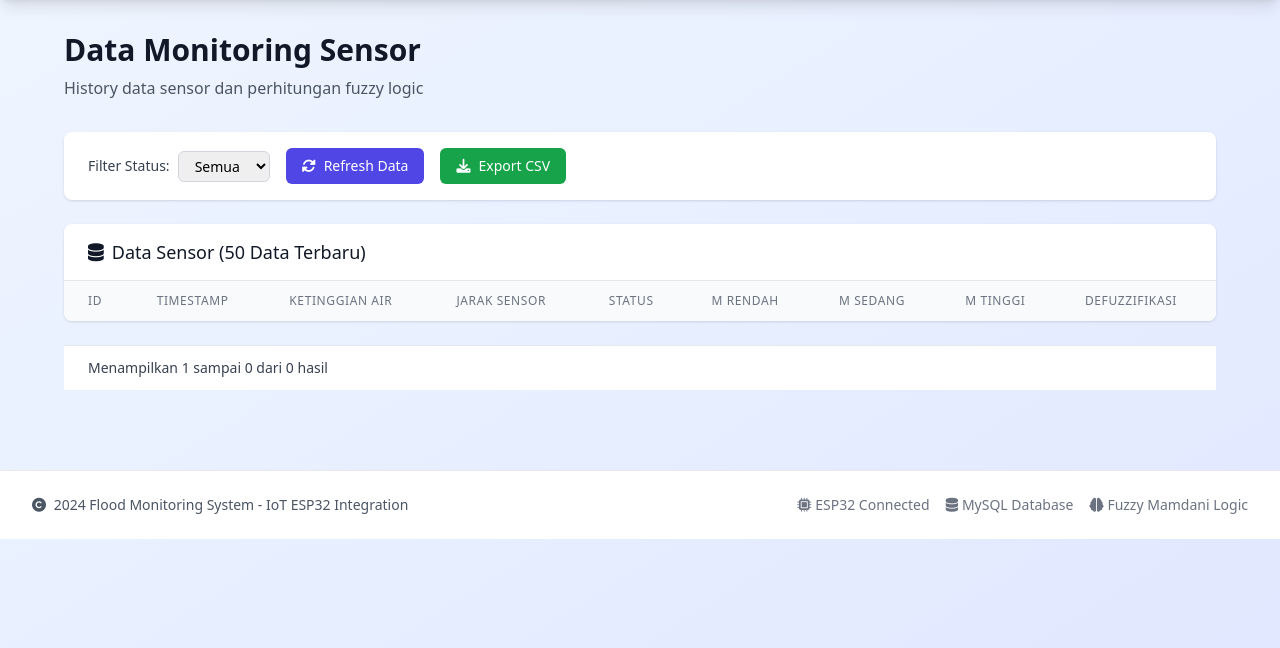
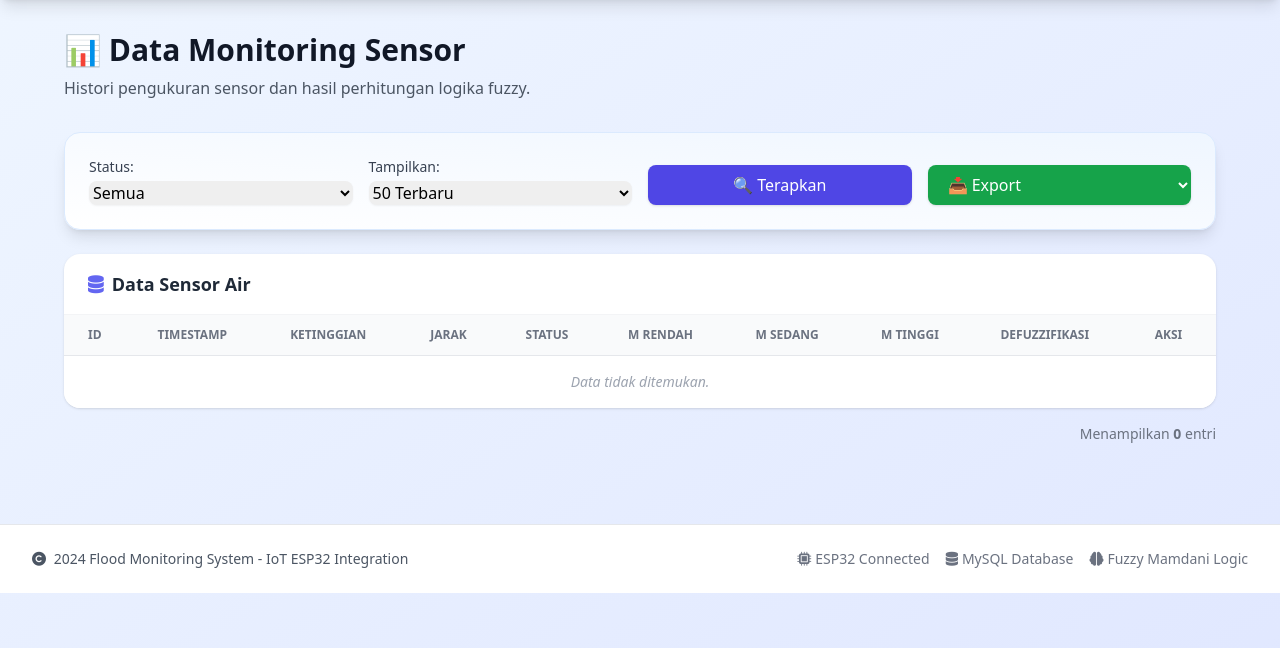
Before and after one commit to rsydfhmy03/Flood-Detection-System, a Flask app: page /monitoring in a window 1280 px wide. Shown: the part 65-713 px from the top of the page. Run offline with Flask 3, Linux system fonts and the light colour scheme; the visitor is signed in with stand-in values (Sample User, id 1); lists and menus that the app fills with data are empty; some libraries are stand-ins or nearby versions.

Commit message:
fix : recap monitoring

```diff
--- a/requirements.txt
+++ b/requirements.txt
@@ -6,3 +6,5 @@ requests==2.31.0
 numpy==1.24.3
 plotly==5.15.0
 Werkzeug==2.3.7
+pandas==2.2.3
+reportlab==4.4.1
--- a/routes/api.py
+++ b/routes/api.py
@@ -1,6 +1,6 @@
 from flask import Blueprint, request, jsonify
 from models import db
-from models.monitoring import MonitoringData
+# from models.monitoring import MonitoringData
 from utils.fuzzy_logic import FuzzyMamdani
 from datetime import datetime
 import json
@@ -11,7 +11,7 @@ api_bp = Blueprint('api', __name__, url_prefix='/api')
 @api_bp.route('/monitoring/store', methods=['POST'])
 def store_monitoring_data():
     """API endpoint untuk menerima data dari ESP32"""
-
+    from models.monitoring import MonitoringData
     try:
         # Ambil data dari request
         if request.is_json:
@@ -68,7 +68,7 @@ def store_monitoring_data():
 @api_bp.route('/monitoring/data', methods=['GET'])
 def get_monitoring_data():
     """API untuk mendapatkan data monitoring (dengan pagination)"""
-
+    from models.monitoring import MonitoringData
     try:
         page = request.args.get('page', 1, type=int)
         per_page = request.args.get('per_page', 20, type=int)
--- a/routes/dashboard.py
+++ b/routes/dashboard.py
@@ -4,6 +4,7 @@ from models.monitoring import MonitoringData
 from routes.auth import login_required
 from datetime import datetime, timedelta
 import json
+from utils.pdf_generator import generate_monitoring_pdf
 
 dashboard_bp = Blueprint('dashboard', __name__)
 
@@ -42,15 +43,103 @@ def index():
 @dashboard_bp.route('/monitoring')
 @login_required
 def monitoring():
-    """Halaman monitoring data sensor real-time"""
+    from flask import request, Response, send_file
+    import io, csv
+    import pandas as pd
+    from reportlab.lib.pagesizes import letter
+    from reportlab.pdfgen import canvas
 
-    # Ambil 50 data terbaru
-    monitoring_data = MonitoringData.query.order_by(
-        MonitoringData.timestamp.desc()
-    ).limit(50).all()
+    status_filter = request.args.get('status')
+    export = request.args.get('export')  # csv, excel, pdf
+    limit = request.args.get('limit', '50')
+    page = int(request.args.get('page', 1))
+    per_page = 10
+
+    query = MonitoringData.query.order_by(MonitoringData.timestamp.desc())
+
+    if status_filter:
+        query = query.filter_by(status=status_filter)
+
+    # Ambil semua data jika limit=all (tetap gunakan pagination)
+    if limit == 'all':
+        pagination = query.paginate(page=page, per_page=per_page, error_out=False)
+        monitoring_data = pagination.items
+        total_data = pagination.total
+        total_pages = pagination.pages
+    else:
+        # Ambil 50 data saja, kemudian paginate 10 per halaman
+        all_limited_data = query.limit(50).all()
+        total_data = len(all_limited_data)
+        total_pages = (total_data + per_page - 1) // per_page
+        start = (page - 1) * per_page
+        end = start + per_page
+        monitoring_data = all_limited_data[start:end]
+
+    # Data untuk export
+    export_query = query.all() if limit == 'all' else query.limit(50).all()
+    data_list = [{
+        "ID": d.id,
+        "Timestamp": d.timestamp.strftime('%Y-%m-%d %H:%M:%S'),
+        "Ketinggian": d.ketinggian_air,
+        "Jarak": d.jarak_sensor,
+        "Status": d.status,
+        "μ Rendah": d.mu_rendah,
+        "μ Sedang": d.mu_sedang,
+        "μ Tinggi": d.mu_tinggi,
+        "Defuzzifikasi": d.defuzzifikasi_nilai
+    } for d in export_query]
+
+    if export == "csv":
+        def generate():
+            header = list(data_list[0].keys()) if data_list else []
+            yield ",".join(header) + "\n"
+            for row in data_list:
+                yield ",".join(str(row[h]) for h in header) + "\n"
+        return Response(generate(), mimetype="text/csv",
+                        headers={"Content-Disposition": "attachment; filename=monitoring_export.csv"})
+
+
+    # elif export == "pdf":
+    #     output = io.BytesIO()
+    #     c = canvas.Canvas(output, pagesize=letter)
+    #     width, height = letter
+
+    #     c.setFont("Helvetica-Bold", 14)
+    #     c.drawString(50, height - 40, "Laporan Monitoring Sensor")
+
+    #     c.setFont("Helvetica", 10)
+    #     y = height - 70
+    #     for i, row in enumerate(data_list):
+    #         line = f"{i+1}. {row['Timestamp']} | Tinggi: {row['Ketinggian']} | Status: {row['Status']}"
+    #         c.drawString(50, y, line)
+    #         y -= 15
+    #         if y < 50:
+    #             c.showPage()
+    #             y = height - 50
+
+    #     c.save()
+    #     output.seek(0)
+    #     return send_file(output, download_name="monitoring_export.pdf", as_attachment=True)
+    elif export == "pdf":
+        try:
+            # Gunakan PDF generator baru
+            pdf_buffer = generate_monitoring_pdf(data_list)
+            return send_file(pdf_buffer,
+                           download_name=f"laporan_monitoring_{datetime.now().strftime('%Y%m%d_%H%M')}.pdf",
+                           as_attachment=True,
+                           mimetype='application/pdf')
+        except Exception as e:
+            print(f"Error creating PDF: {e}")
+            return "Error generating PDF file", 500
 
     return render_template('monitoring.html',
-                         monitoring_data=monitoring_data)
+                           monitoring_data=monitoring_data,
+                           selected_status=status_filter,
+                           current_page=page,
+                           total_pages=total_pages,
+                           limit=limit)
+
+
 
 @dashboard_bp.route('/api/latest-data')
 @login_required
--- a/templates/monitoring.html
+++ b/templates/monitoring.html
@@ -6,115 +6,126 @@
 <div class="max-w-7xl mx-auto px-4 sm:px-6 lg:px-8">
     <!-- Header -->
     <div class="mb-8">
-        <h1 class="text-3xl font-bold text-gray-900">Data Monitoring Sensor</h1>
-        <p class="mt-2 text-gray-600">History data sensor dan perhitungan fuzzy logic</p>
+        <h1 class="text-3xl font-bold text-gray-900">📊 Data Monitoring Sensor</h1>
+        <p class="mt-2 text-gray-600">Histori pengukuran sensor dan hasil perhitungan logika fuzzy.</p>
     </div>
 
-    <!-- Filter Section -->
-    <div class="bg-white shadow rounded-lg mb-6">
-        <div class="px-6 py-4">
-            <div class="flex flex-wrap items-center gap-4">
-                <div class="flex items-center">
-                    <label class="text-sm font-medium text-gray-700 mr-2">Filter Status:</label>
-                    <select class="border border-gray-300 rounded-md px-3 py-1 text-sm">
-                        <option value="">Semua</option>
-                        <option value="Aman">Aman</option>
-                        <option value="Siaga">Siaga</option>
-                        <option value="Banjir">Banjir</option>
-                    </select>
-                </div>
-                <button class="bg-indigo-600 text-white px-4 py-2 rounded-md text-sm hover:bg-indigo-700">
-                    <i class="fas fa-sync-alt mr-2"></i>Refresh Data
-                </button>
-                <button class="bg-green-600 text-white px-4 py-2 rounded-md text-sm hover:bg-green-700">
-                    <i class="fas fa-download mr-2"></i>Export CSV
-                </button>
+    <!-- Filter Card -->
+    <div class="bg-gradient-to-tr from-white to-blue-50 shadow-lg rounded-2xl p-6 mb-6 border border-blue-100">
+        <form method="get" class="grid grid-cols-1 md:grid-cols-4 gap-4">
+            <div>
+                <label class="block text-sm font-medium text-gray-700 mb-1">Status:</label>
+                <select name="status" class="w-full rounded-lg border-gray-300 shadow-sm focus:ring-indigo-500 focus:border-indigo-500">
+                    <option value="">Semua</option>
+                    <option value="Aman" {% if selected_status == 'Aman' %}selected{% endif %}>Aman</option>
+                    <option value="Siaga" {% if selected_status == 'Siaga' %}selected{% endif %}>Siaga</option>
+                    <option value="Banjir" {% if selected_status == 'Banjir' %}selected{% endif %}>Banjir</option>
+                </select>
             </div>
-        </div>
+            <div>
+                <label class="block text-sm font-medium text-gray-700 mb-1">Tampilkan:</label>
+                <select name="limit" class="w-full rounded-lg border-gray-300 shadow-sm focus:ring-indigo-500 focus:border-indigo-500">
+                    <option value="50">50 Terbaru</option>
+                    <option value="all">Semua Data</option>
+                </select>
+            </div>
+            <div class="flex items-end">
+                <button type="submit" class="w-full bg-indigo-600 hover:bg-indigo-700 text-white font-medium py-2 px-4 rounded-lg shadow">🔍 Terapkan</button>
+            </div>
+            <div class="flex items-end">
+                <select onchange="handleExport(this.value)" class="w-full bg-green-600 text-white py-2 px-4 rounded-lg shadow hover:bg-green-700">
+                    <option value="">📥 Export</option>
+                    <option value="csv">Export CSV</option>
+                    <option value="pdf">Export PDF</option>
+                </select>
+            </div>
+        </form>
     </div>
 
-    <!-- Data Table -->
-    <div class="bg-white shadow rounded-lg overflow-hidden">
-        <div class="px-6 py-4 border-b border-gray-200">
-            <h3 class="text-lg leading-6 font-medium text-gray-900">
-                <i class="fas fa-database mr-2"></i>Data Sensor (50 Data Terbaru)
+    <!-- Data Table Card -->
+    <div class="bg-white rounded-2xl shadow overflow-hidden">
+        <div class="px-6 py-4 border-b border-gray-100">
+            <h3 class="text-lg font-semibold text-gray-800 flex items-center gap-2">
+                <i class="fas fa-database text-indigo-500"></i>
+                Data Sensor Air
             </h3>
         </div>
         <div class="overflow-x-auto">
-            <table class="min-w-full divide-y divide-gray-200">
-                <thead class="bg-gray-50">
+            <table class="min-w-full divide-y divide-gray-200 text-sm">
+                <thead class="bg-gray-50 text-xs font-bold text-gray-500 uppercase">
                     <tr>
-                        <th class="px-6 py-3 text-left text-xs font-medium text-gray-500 uppercase tracking-wider">ID</th>
-                        <th class="px-6 py-3 text-left text-xs font-medium text-gray-500 uppercase tracking-wider">Timestamp</th>
-                        <th class="px-6 py-3 text-left text-xs font-medium text-gray-500 uppercase tracking-wider">Ketinggian Air</th>
-                        <th class="px-6 py-3 text-left text-xs font-medium text-gray-500 uppercase tracking-wider">Jarak Sensor</th>
-                        <th class="px-6 py-3 text-left text-xs font-medium text-gray-500 uppercase tracking-wider">Status</th>
-                        <th class="px-6 py-3 text-left text-xs font-medium text-gray-500 uppercase tracking-wider">μ Rendah</th>
-                        <th class="px-6 py-3 text-left text-xs font-medium text-gray-500 uppercase tracking-wider">μ Sedang</th>
-                        <th class="px-6 py-3 text-left text-xs font-medium text-gray-500 uppercase tracking-wider">μ Tinggi</th>
-                        <th class="px-6 py-3 text-left text-xs font-medium text-gray-500 uppercase tracking-wider">Defuzzifikasi</th>
+                        <th class="px-6 py-3 text-left">ID</th>
+                        <th class="px-6 py-3 text-left">Timestamp</th>
+                        <th class="px-6 py-3 text-left">Ketinggian</th>
+                        <th class="px-6 py-3 text-left">Jarak</th>
+                        <th class="px-6 py-3 text-left">Status</th>
+                        <th class="px-6 py-3 text-left">μ Rendah</th>
+                        <th class="px-6 py-3 text-left">μ Sedang</th>
+                        <th class="px-6 py-3 text-left">μ Tinggi</th>
+                        <th class="px-6 py-3 text-left">Defuzzifikasi</th>
+                        <th class="px-6 py-3 text-left">Aksi</th>
                     </tr>
                 </thead>
-                <tbody class="bg-white divide-y divide-gray-200">
-                    {% for data in sensor_data %}
-                    <tr class="hover:bg-gray-50">
-                        <td class="px-6 py-4 whitespace-nowrap text-sm text-gray-900">{{ data.id }}</td>
-                        <td class="px-6 py-4 whitespace-nowrap text-sm text-gray-900">
-                            {{ data.timestamp.strftime('%Y-%m-%d %H:%M:%S') }}
-                        </td>
-                        <td class="px-6 py-4 whitespace-nowrap text-sm text-gray-900">
-                            <span class="font-semibold">{{ "%.1f"|format(data.ketinggian_air) }} cm</span>
-                        </td>
-                        <td class="px-6 py-4 whitespace-nowrap text-sm text-gray-500">
-                            {{ "%.1f"|format(data.jarak_sensor) }} cm
-                        </td>
-                        <td class="px-6 py-4 whitespace-nowrap">
-                            <span class="inline-flex px-2 py-1 text-xs font-semibold rounded-full border
-                                {% if data.status_fuzzy == 'Aman' %}status-aman
-                                {% elif data.status_fuzzy == 'Siaga' %}status-siaga
-                                {% else %}status-banjir{% endif %}">
-                                {{ data.status_fuzzy }}
+                <tbody class="bg-white divide-y divide-gray-100">
+                    {% for data in monitoring_data %}
+                    <tr class="hover:bg-blue-50 transition">
+                        <td class="px-6 py-4">{{ data.id }}</td>
+                        <td class="px-6 py-4">{{ data.timestamp.strftime('%Y-%m-%d %H:%M:%S') }}</td>
+                        <td class="px-6 py-4 font-semibold text-blue-600">{{ "%.1f"|format(data.ketinggian_air) }} cm</td>
+                        <td class="px-6 py-4 text-gray-500">{{ "%.1f"|format(data.jarak_sensor) }} cm</td>
+                        <td class="px-6 py-4">
+                            <span class="inline-flex px-2 py-1 rounded-full text-xs font-semibold
+                                {% if data.status == 'Aman' %}bg-green-100 text-green-700
+                                {% elif data.status == 'Siaga' %}bg-yellow-100 text-yellow-800
+                                {% else %}bg-red-100 text-red-700{% endif %}">
+                                {{ data.status }}
                             </span>
                         </td>
-                        <td class="px-6 py-4 whitespace-nowrap text-sm text-gray-900">
-                            {{ "%.3f"|format(data.membership_rendah) }}
+                        <td class="px-6 py-4">{{ "%.3f"|format(data.mu_rendah) }}</td>
+                        <td class="px-6 py-4">{{ "%.3f"|format(data.mu_sedang) }}</td>
+                        <td class="px-6 py-4">{{ "%.3f"|format(data.mu_tinggi) }}</td>
+                        <td class="px-6 py-4 font-semibold">{{ "%.2f"|format(data.defuzzifikasi_nilai) }}</td>
+                        <td class="px-6 py-4">
+                            <a target="_blank" href="https://wa.me/6282142839630?text=Halo%20Admin%2C%20terdeteksi%20status%20*{{ data.status }}*%20pada%20{{ data.timestamp.strftime('%Y-%m-%d %H:%M:%S') }}%20yang%20perlu%20ditindaklanjuti." class="text-blue-500 hover:text-blue-700 underline">WA</a>
                         </td>
-                        <td class="px-6 py-4 whitespace-nowrap text-sm text-gray-900">
-                            {{ "%.3f"|format(data.membership_sedang) }}
-                        </td>
-                        <td class="px-6 py-4 whitespace-nowrap text-sm text-gray-900">
-                            {{ "%.3f"|format(data.membership_tinggi) }}
-                        </td>
-                        <td class="px-6 py-4 whitespace-nowrap text-sm text-gray-900 font-semibold">
-                            {{ "%.2f"|format(data.defuzzifikasi_value) }}
-                        </td>
+                    </tr>
+                    {% else %}
+                    <tr>
+                        <td colspan="10" class="px-6 py-4 text-center text-gray-400 italic">Data tidak ditemukan.</td>
                     </tr>
                     {% endfor %}
                 </tbody>
             </table>
+
+            {% if total_pages > 1 %}
+            <div class="flex justify-between items-center p-4 text-sm text-gray-500 border-t border-gray-100">
+                <div>Halaman <strong>{{ current_page }}</strong> dari <strong>{{ total_pages }}</strong></div>
+                <div class="space-x-2">
+                    {% if current_page > 1 %}
+                    <a href="{{ url_for('dashboard.monitoring', status=selected_status, limit=limit, page=current_page-1) }}" class="px-3 py-1 rounded-md bg-white border shadow-sm hover:bg-gray-100">← Sebelumnya</a>
+                    {% endif %}
+                    {% if current_page < total_pages %}
+                    <a href="{{ url_for('dashboard.monitoring', status=selected_status, limit=limit, page=current_page+1) }}" class="px-3 py-1 rounded-md bg-white border shadow-sm hover:bg-gray-100">Berikutnya →</a>
+                    {% endif %}
+                </div>
+            </div>
+            {% endif %}
         </div>
     </div>
 
-    <!-- Pagination -->
-    <div class="bg-white px-4 py-3 flex items-center justify-between border-t border-gray-200 sm:px-6 mt-6">
-        <div class="flex-1 flex justify-between sm:hidden">
-            <a href="#" class="relative inline-flex items-center px-4 py-2 border border-gray-300 text-sm font-medium rounded-md text-gray-700 bg-white hover:bg-gray-50">Previous</a>
-            <a href="#" class="ml-3 relative inline-flex items-center px-4 py-2 border border-gray-300 text-sm font-medium rounded-md text-gray-700 bg-white hover:bg-gray-50">Next</a>
-        </div>
-        <div class="hidden sm:flex-1 sm:flex sm:items-center sm:justify-between">
-            <div>
-                <p class="text-sm text-gray-700">
-                    Menampilkan <span class="font-medium">1</span> sampai <span class="font-medium">{{ sensor_data|length }}</span> dari <span class="font-medium">{{ sensor_data|length }}</span> hasil
-                </p>
-            </div>
-        </div>
+    <div class="text-right text-sm text-gray-500 mt-4">
+        Menampilkan <strong>{{ monitoring_data|length }}</strong> entri {% if selected_status %}dengan status <strong>{{ selected_status }}</strong>{% endif %}
     </div>
 </div>
 
 <script>
-    // Auto refresh setiap 15 detik
-    setInterval(function() {
-        location.reload();
-    }, 15000);
+    function handleExport(format) {
+        const params = new URLSearchParams(window.location.search);
+        if (format) {
+            params.set('export', format);
+            window.location.href = `${window.location.pathname}?${params.toString()}`;
+        }
+    }
+    setInterval(() => { location.reload(); }, 15000);
 </script>
 {% endblock %}
```
Also changed, not shown: models/__init__.py (+3 -8 lines), models/monitoring.py (+0 -13 lines), templates/fuzzy_manual.html (+8 -8 lines), utils/pdf_generator.py (added, +335 -0 lines), 1 other file.
